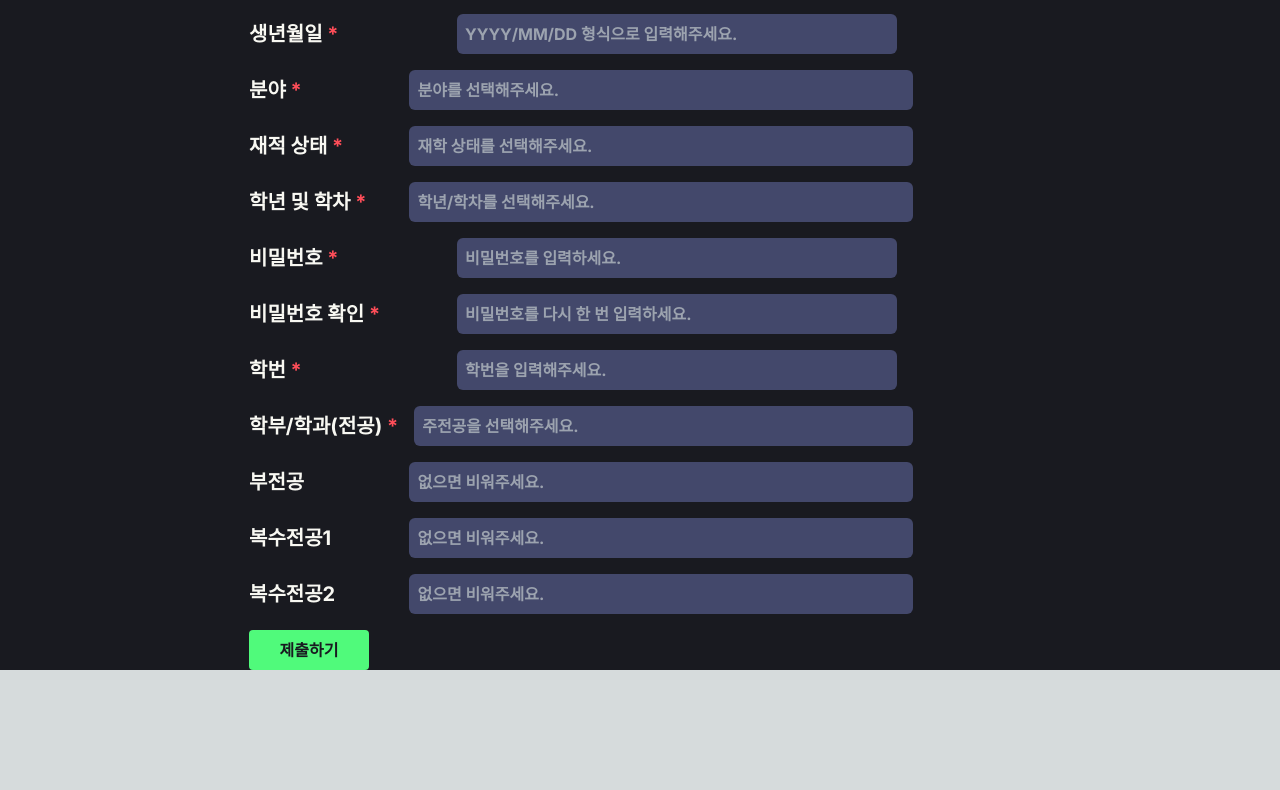
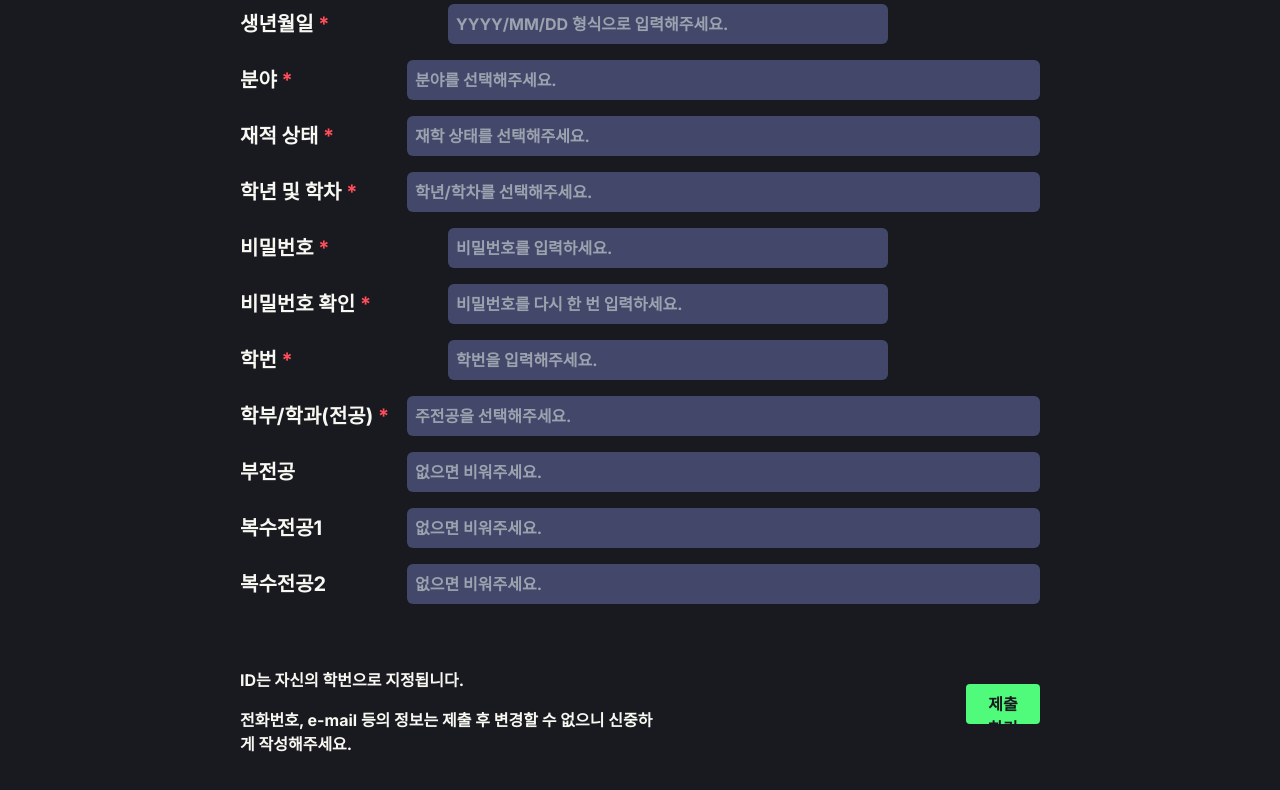
Before and after one commit to iKeeper-202302-HomepagePJ/Front-End, a Next.js app: page /signup in a window 1280 px wide. Shown: the part 512-1302 px from the top of the page. Before the commit the page ends 1182 px from the top, so only its background shows below. Built offline with nearby package versions, Linux system fonts and the light colour scheme.

Commit message:
Feat : 제출하기 버튼 좌측 오류메세지 추가

```diff
--- a/src/app/signup/page.tsx
+++ b/src/app/signup/page.tsx
@@ -1,3 +1,4 @@
+
 // SignupPage.tsx
 "use client";
 import React, { useState } from 'react';
@@ -35,7 +36,8 @@ const SignupPage: React.FC = () => {
     password: { isError: false, message: '' },
     passwordConfirm: { isError: false, message: '' },
     studentId: { isError: false, message: '' },
-    department: { isError: false, message: '' }
+    department: { isError: false, message: '' },
+    global: { isError: false, message: '' }
     // 나머지 필수 입력 항목 추가
   });
 
@@ -52,6 +54,7 @@ const SignupPage: React.FC = () => {
   const handleSubmit = (event: React.FormEvent) => {
     event.preventDefault();
     let formErrors = { ...errors };
+    let isFormValid = true;
 
     // 필수 입력 항목 검사
     if (!formData.name.trim()) {
@@ -78,11 +81,25 @@ const SignupPage: React.FC = () => {
     if (!formData.studentId.trim()) {
       formErrors.studentId = { isError: true, message: '학번을 입력해주세요.' };
     }
-    // 나머지 필수 입력 항목에 대한 검사 추가
 
     // Dropdown 컴포넌트의 유효성 검사를 수행합니다.
     const dropdownErrors = validateDropdowns();
     formErrors = { ...formErrors, ...dropdownErrors };
+
+    // 필수 입력 항목 또는 드롭다운 항목 중 하나라도 오류가 있는지 확인합니다.
+    Object.keys(formErrors).forEach((key) => {
+      if (formErrors[key as keyof typeof formErrors].isError) {
+        isFormValid = false;
+      }
+
+    });
+
+    if (!isFormValid) {
+      formErrors.global = { isError: true, message: '필수 입력 항목 중 누락된 항목이 있습니다. 다시 확인해주세요.' };
+    } else {
+      formErrors.global = { isError: false, message: '' };
+      // 여기에 회원가입 처리 로직을 추가합니다.
+    }
 
     setErrors(formErrors);
 
@@ -110,9 +127,9 @@ const SignupPage: React.FC = () => {
   };
 
   return (
-    <div className="min-h-screen flex items-start justify-left bg-black">
-      <div className="text-white font-bold" style={{ marginLeft: "249px", fontSize: "20px" }}>
-        <h2 className="text-bold mb-6" style={{ marginTop: "239px", fontSize: "26px" }}>회원가입</h2>
+    <div className="min-h-screen flex bg-black">
+      <div className="text-white font-bold text-xl ml-60 mr-60 mb-20">
+        <h2 className="text-bold text-[26px] mb-6 mt-60">회원가입</h2>
         <form onSubmit={handleSubmit}>
           <InputBox
             label="이름"
@@ -132,7 +149,6 @@ const SignupPage: React.FC = () => {
             placeholder="010-XXXX-YYYY 형식으로 입력해주세요."
             required
           />
-          {/* 나머지 필수 입력 항목 추가 */}
           <InputBox
             label="e-mail"
             value={formData.email}
@@ -241,8 +257,29 @@ const SignupPage: React.FC = () => {
             placeholder="없으면 비워주세요."
           />
 
-          <button type="submit" className="text-bold bg-green text-black py-2 px-4 rounded hover:bg-green-600" style={{ fontSize: "16px", width: "120px", height: "40px" }}>제출하기</button>
+          <div className="flex items-center">
+            <div>
+              <div className='mt-12 text-base'>
+                ID는 자신의 학번으로 지정됩니다.
+              </div>
+              <div className='mt-4 text-base'>
+                전화번호, e-mail 등의 정보는 제출 후 변경할 수 없으니 신중하게 작성해주세요.
+              </div>
+            </div>
+            <div className="flex justify-end mt-8 ml-[300px]">
+              {errors.global.isError && (
+                <div className="text-red text-base mt-2 mr-4">{errors.global.message}</div>
+              )}
+
+              <button className="bg-green hover:bg-green text-black font-bold text-base py-2 px-4 rounded w-30 h-10">
+                제출하기
+              </button>
+            </div>
+          </div>
+
         </form>
+
+
       </div>
     </div>
   );
```
